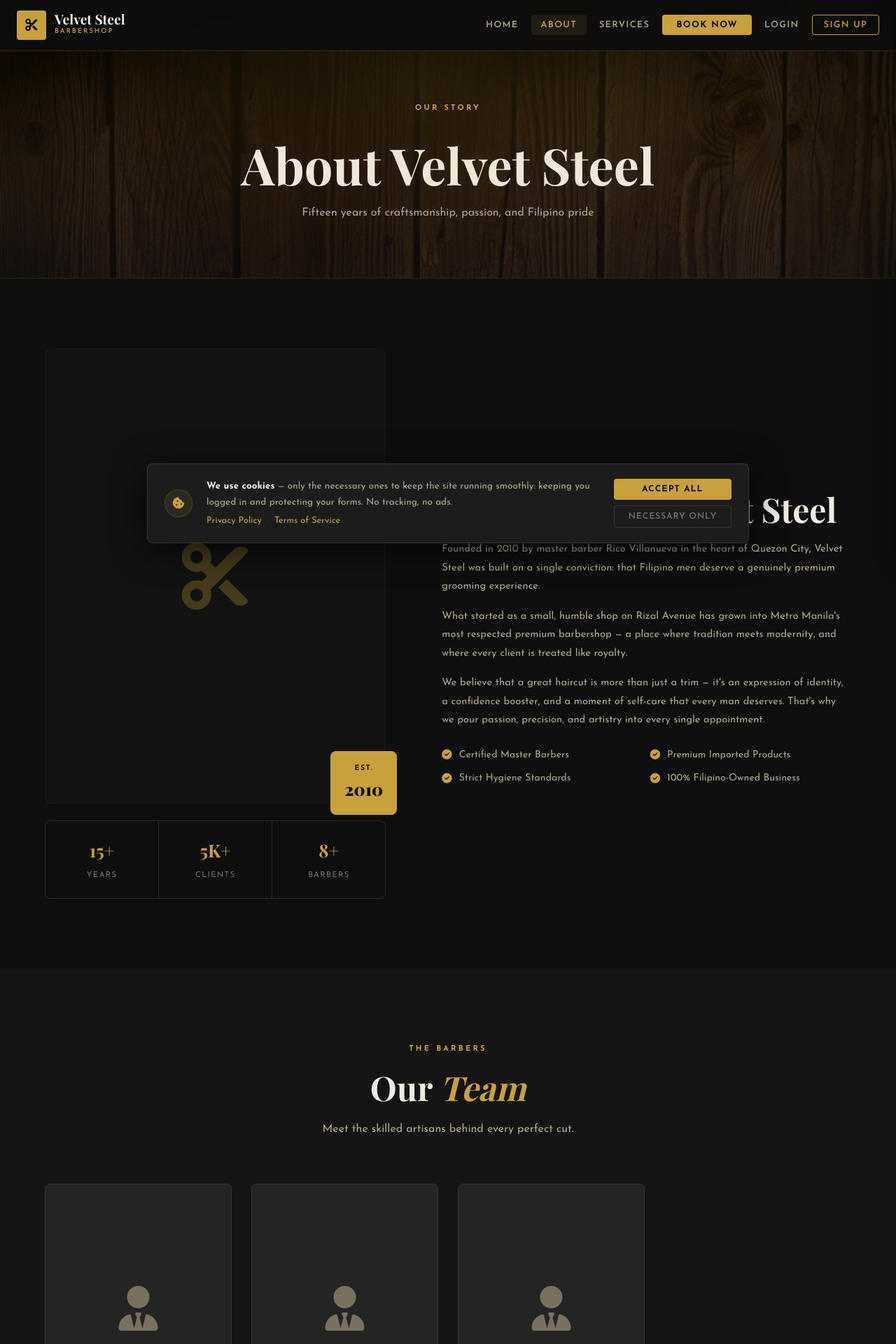
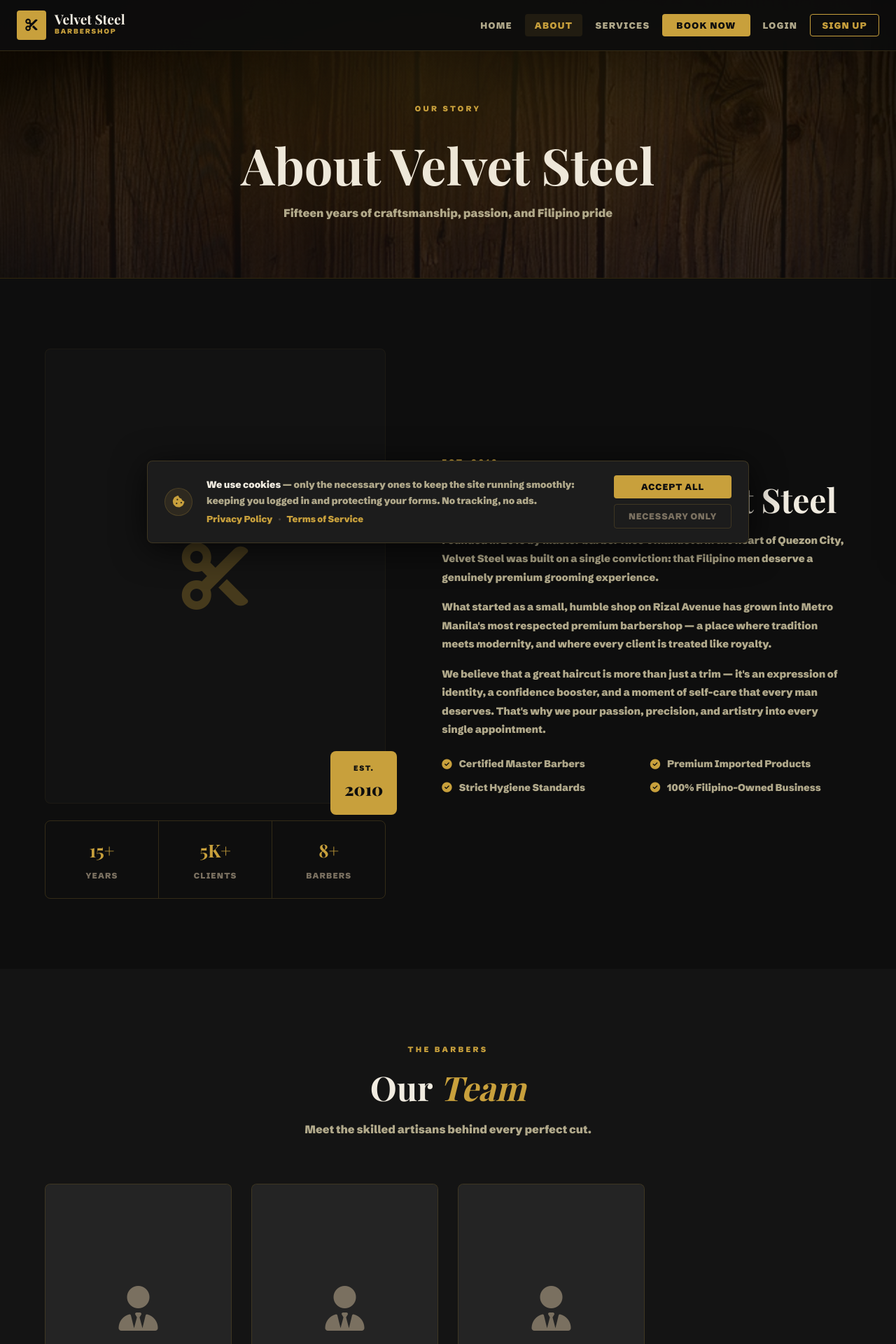
Before and after one commit to JohnDev19/Velvet-Steel, a Django app: page /about/ in a window 1280 px wide. Shown: the top 1920 px of the page at 70% size. Run offline with Django 4.2, Linux system fonts and the light colour scheme; data that the repository does not hold is empty; some web fonts are replaced.

Commit message:
Last Sync: 2026-04-03 20:41 (macOS)

```diff
--- a/static/css/main.css
+++ b/static/css/main.css
@@ -29,7 +29,7 @@
   --shadow-gold: 0 4px 24px rgba(200,160,60,0.2);
   --transition: 0.3s cubic-bezier(0.4, 0, 0.2, 1);
   --font-display: 'Playfair Display', Georgia, serif;
-  --font-sans: 'Josefin Sans', sans-serif;
+  --font-sans: 'Schibsted Grotesk', sans-serif;
   --font-serif: 'Cormorant Garamond', Georgia, serif;
 }
 
--- a/templates/base/base.html
+++ b/templates/base/base.html
@@ -43,6 +43,7 @@
     <link rel="preconnect" href="https://fonts.googleapis.com">
     <link rel="preconnect" href="https://fonts.gstatic.com" crossorigin>
     <link href="https://fonts.googleapis.com/css2?family=Playfair+Display:ital,wght@0,400;0,600;0,700;0,900;1,400;1,700&family=Josefin+Sans:wght@300;400;600;700&family=Cormorant+Garamond:ital,wght@0,300;0,400;0,600;1,400&display=swap" rel="stylesheet">
+    <link href="https://fonts.googleapis.com/css2?family=Schibsted+Grotesk:wght@900&display=swap" rel="stylesheet">
     <link rel="stylesheet" href="https://cdnjs.cloudflare.com/ajax/libs/font-awesome/6.5.0/css/all.min.css">
     <link rel="stylesheet" href="{% static 'css/main.css' %}">
     {% block extra_css %}{% endblock %}
```
